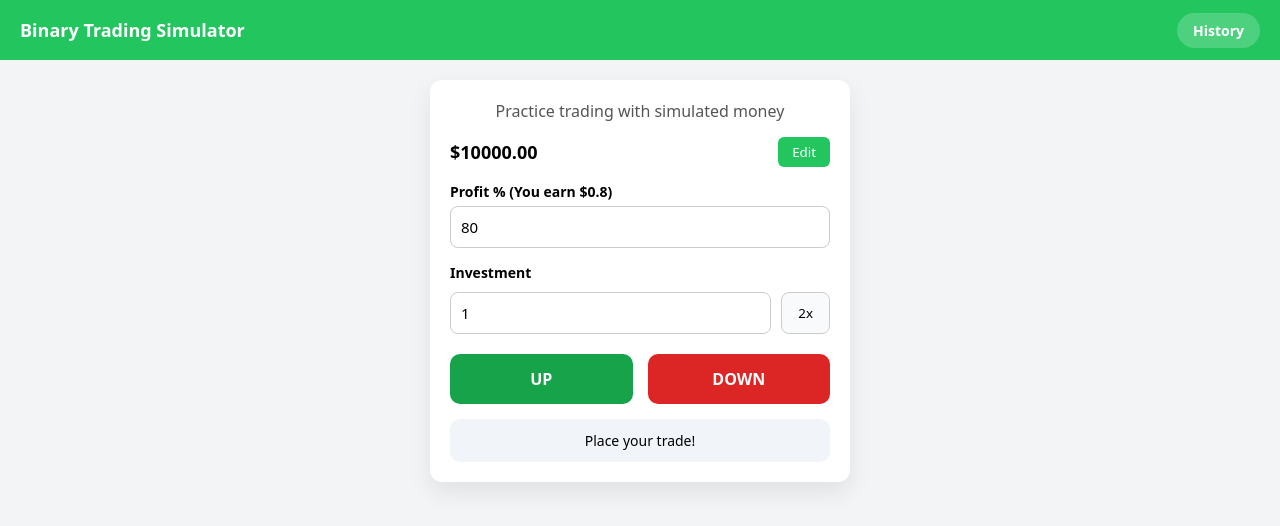
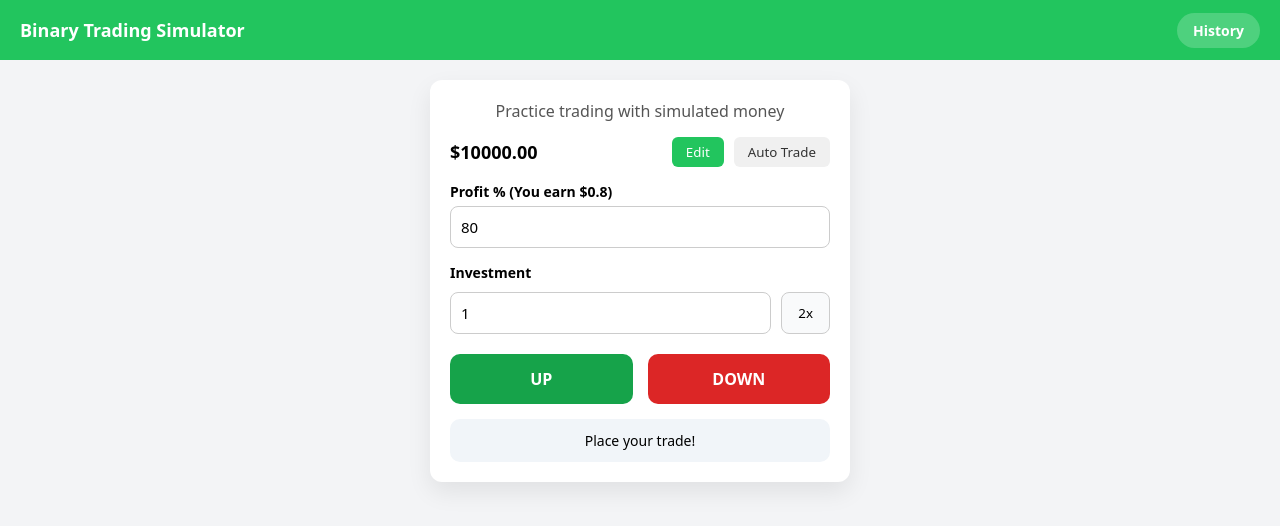
Before and after one commit to awais-2005/binary-trading-simulation, a React (Vite) app: page / in a window 1280 px wide. Shown: the top 526 px of the page. Built offline with nearby package versions, Linux system fonts and the light colour scheme.

Commit message:
Implemented Auto Trade Feature | Need Fixes

```diff
--- a/src/App.jsx
+++ b/src/App.jsx
@@ -1,4 +1,4 @@
-import React, { useEffect, useState } from 'react'
+import React, { useCallback, useEffect, useState } from 'react'
 import './index.css'
 
 function App() {
@@ -11,32 +11,31 @@ function App() {
     const [tradeHistory, setTradeHistory] = useState(JSON.parse(localStorage.getItem('tradeHistory')) || []);
     const [showHistory, setShowHistory] = useState(false);
     const [profit, setProfit] = useState(Number(localStorage.getItem('profit')) || 80);
-
-    useEffect(() => localStorage.setItem('balance', balance), [balance]);
-    useEffect(() => localStorage.setItem('investment', investment), [investment]);
-    useEffect(() => localStorage.setItem('tradeResult', tradeResult), [tradeResult]);
-    useEffect(() => localStorage.setItem('tradeHistory', JSON.stringify(tradeHistory)), [tradeHistory]);
-    useEffect(() => localStorage.setItem('profit', profit), [profit]);
-
+    const [autoTrade, setAutoTrade] = useState(false);
+    const [autoTradeInterval, setAutoTradeInterval] = useState(null);
     const placeTrade = (type) => {
-        if (investment > balance) {
-            setTradeResult("Insufficient balance.");
-            return;
-        }
+        if (!canPlaceTrade()) return;
 
         setBalance(balance - investment);
         showLoading(true);
 
         setTimeout(() => {
-            const result = Math.random() < 0.5 ? "up" : "down";
+            executeTrade(type);
+        }, 1500);
+    };
+    const canPlaceTrade = useCallback(() => {
+        if (investment <= 0) {
+            setTradeResult("Investment must be greater than $0");
+            return false;
+        }
+        if (investment > balance) {
+            setTradeResult("Insufficient balance for this investment");
+            return false;
+        }
+        return true;
+    }, [balance, investment]);
 
-            if (type === result) {
-                setBalance(prev => prev + investment + investment * (profit / 100));
-                setTradeResult(`You won! Gained $${investment * (profit / 100)}`);
-            } else {
-                setTradeResult(`You lost! Lost $${investment}`);
-            }
-
+    const setupThings = useCallback((type, result) => {
         showLoading(false);
 
         setTradeHistory(prev => [{
@@ -45,8 +44,67 @@ function App() {
             payout: type === result ? investment * (profit / 100) : -investment,
             dateTime: new Date().toLocaleString()
         }, ...prev]);
-        }, 1500);
+    }, [investment, profit]);
+
+
+    const executeTrade = useCallback((type) => {
+        showLoading(false);
+        setTradeResult("New trade placed...");
+        const result = Math.random() < 0.5 ? "up" : "down";
+        if (type === result) {
+            const gain =  investment + investment * (profit / 100);
+            setBalance(prev => prev + gain);
+            setTradeResult(`You won! Gained $${investment * (profit / 100)}`);
+            setupThings(type, result);
+            return true;
+        } else {
+            setTradeResult(`You lost! Lost $${investment}`);
+            setupThings(type, result);
+            return false
+        }
+
+    }, [investment, profit, setupThings]);
+
+    useEffect(() => localStorage.setItem('balance', balance), [balance]);
+    useEffect(() => localStorage.setItem('investment', investment), [investment]);
+    useEffect(() => localStorage.setItem('tradeResult', tradeResult), [tradeResult]);
+    useEffect(() => localStorage.setItem('tradeHistory', JSON.stringify(tradeHistory)), [tradeHistory]);
+    useEffect(() => localStorage.setItem('profit', profit), [profit]);
+    useEffect(() => {
+
+        if(autoTrade && !autoTradeInterval) {
+            const interval = setInterval(() => {
+                showLoading(true);
+                if (!canPlaceTrade()) {
+                    clearInterval(interval);
+                    setAutoTrade(false);
+                    setAutoTradeInterval(null);
+                    showLoading(false);
+                    setTradeResult("Auto Trade stopped: cannot place trade");
+                    return;
+                }
+                setBalance(prev => prev - investment);
+                if (executeTrade('up')) {
+                    setInvestment(1);
+                } else {
+                    setInvestment(prev => prev * 2);
+                }
+            }, 2000);
+
+            setAutoTradeInterval(interval);
+        } else if (!autoTrade && autoTradeInterval) {
+            clearInterval(autoTradeInterval);
+            setAutoTradeInterval(null);
+        }
+
+        return () => {
+            if (autoTradeInterval) {
+                console.log('clearing interval on cleanup');
+                clearInterval(autoTradeInterval);
+                setAutoTradeInterval(null);
+            }
         };
+    }, [autoTrade, autoTradeInterval, canPlaceTrade, executeTrade, investment]);
 
     return (
         <main>
@@ -62,7 +120,12 @@ function App() {
 
                 <div className="balance">
                     <h2>${balance.toFixed(2)}</h2>
+                    <div className="buttons-container">
                         <button className="edit-balance" onClick={() => setShowSetBalance(true)}>Edit</button>
+                        <button className="edit-balance" onClick={() => {
+                            setAutoTrade(!autoTrade);
+                        }} style={{backgroundColor: autoTrade ? 'yellow' : '#f0f0f0', color: autoTrade ? '#fff' : '#333'}}>Auto Trade</button>
+                    </div>
                 </div>
 
                 <div className="input-group">
--- a/src/index.css
+++ b/src/index.css
@@ -179,19 +179,12 @@ p {
     align-items: center;
     justify-content: center;
 }
-
-.set-balance-content {
-    background: white;
-    padding: 20px;
-    border-radius: 10px;
-    width: 90%;
-    max-width: 300px;
+.buttons-container {
     display: flex;
     gap: 10px;
 }
 .set-balance-content {
     background-color: #ffffff;
-    width: 90%;
     max-width: 320px;
     padding: 20px;
     border-radius: 12px;
@@ -242,6 +235,8 @@ p {
     right: 10px;
     width: 90%;
     max-width: 300px;
+    max-height: 70vh;
+    overflow-y: auto;
     background: white;
     border-radius: 12px;
     padding: 15px;
```
Lines whose indentation alone changed are shown as unchanged.
